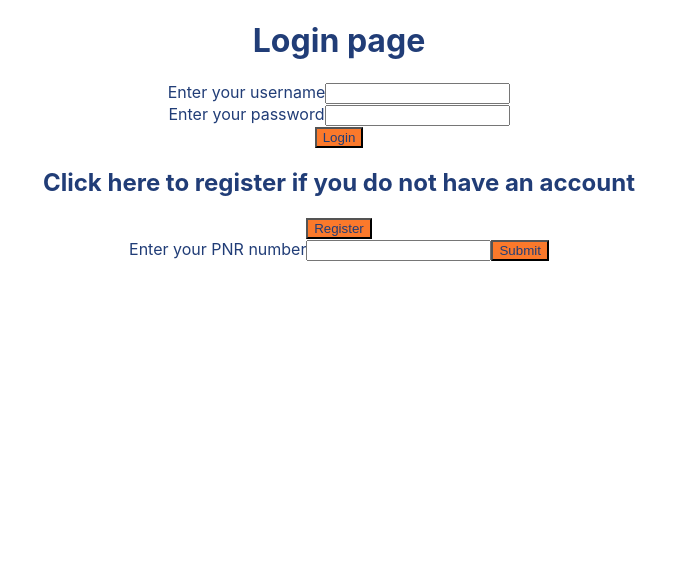
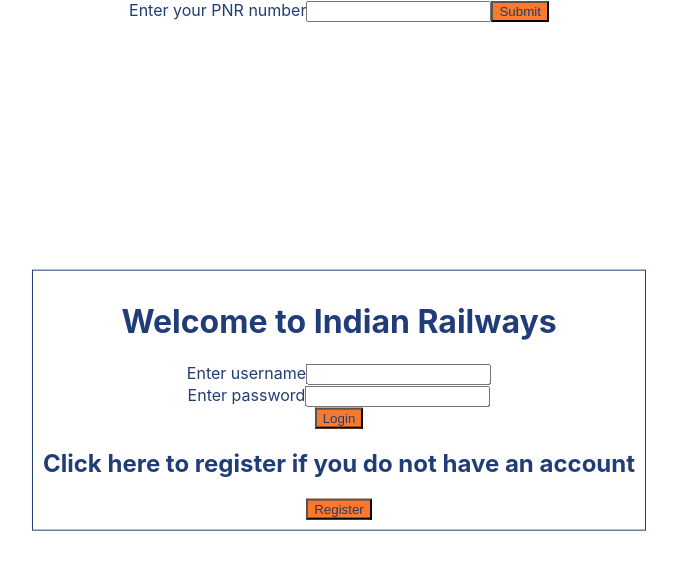
Before and after one commit to dangolfecho/cs353_railways, a React (Create React App) app in the folder client/: page / in a window 1280 px wide. Shown: the top 570 px of the page, without its empty margins (301-978 px from the left). Built offline with nearby package versions, Linux system fonts and the light colour scheme.

Commit message:
Added some css and fixed PNR

```diff
--- a/client/src/App.css
+++ b/client/src/App.css
@@ -57,3 +57,14 @@
 *{
   color: #213d77;
 }
+
+#login {
+  border: 1px solid #213d77;
+  height: fit-content;
+  width: fit-content;
+  position: absolute;
+  top: 50%;
+  left: 50%;
+  transform: translate(-50%, -50%);
+  padding: 10px;
+}
--- a/client/src/components/Login.js
+++ b/client/src/components/Login.js
@@ -38,13 +38,13 @@
         })
     }
     return (
-        <div>
-        <h1>Login page</h1>
+        <div id="login">
+        <h1>Welcome to Indian Railways</h1>
         <form>
-        <label htmlFor="username">Enter your username</label>
+        <label htmlFor="username">Enter username</label>
         <input id="username" name="username" type='text' onChange={handleUserChange}></input>
         <br/>
-        <label htmlFor="password">Enter your password</label>
+        <label htmlFor="password">Enter password</label>
         <input id="password" name="password" type='password' onChange={handlePasswordChange}></input>
         <br/>
         <button type="button" onClick={handleSubmit}>Login</button>
--- a/client/src/components/PNR.js
+++ b/client/src/components/PNR.js
@@ -1,23 +1,49 @@
-import React, { useState, useContext } from "react";
+import React, { useState } from "react";
 import { useNavigate } from "react-router-dom";
-import { PnrContext } from "./PnrContext.js";
+import axios from "axios";
 
 const Pnr = () => {
     const navigate = useNavigate();
 
     const [pnr, setPnr] = useState("");
-    const { setPnr: setPnrContext} = useContext(PnrContext);
+    const [ticketDetails, setTicketDetails] = useState(null);
+    const [loading, setLoading] = useState(false);
+    const [error, setError] = useState(null);
 
-    const handleClick = (event) => {
-        setPnrContext(pnr);
-        navigate("display");
+    const handleChange = (event) => {
+        setPnr(event.target.value);
+    };
+
+    const handleSubmit = async (event) => {
+        event.preventDefault();
+        setLoading(true);
+        try {
+            const response = await axios.get(`http://localhost:8000/pnr?id=${pnr}`);
+            setTicketDetails(response.data);
+        } catch (error) {
+            setError(error.message);
+        } finally {
+            setLoading(false);
+        }
     };
 
     return (
         <div>
-            <label for="pnr">Enter your PNR number</label>
-            <input id="pnr" name="pnr" type="text" onChange={setPnr}></input>
-            <button onClick={handleClick}>Submit</button>
+            <form onSubmit={handleSubmit}>
+                <label htmlFor="pnr">Enter your PNR number</label>
+                <input id="pnr" name="pnr" type="text" value={pnr} onChange={handleChange} />
+                <button type="submit">Submit</button>
+            </form>
+            {loading && <div>Loading...</div>}
+            {error && <div>Error: {error}</div>}
+            {ticketDetails && (
+                <div>
+                    <h2>Ticket Details</h2>
+                    <p>PNR: {ticketDetails[0]["ticket_id"]}</p>
+                    <p>From station: {ticketDetails[0]["from_station"]}</p>
+                    <p>To station: {ticketDetails[0]["to_station"]}</p>
+                </div>
+            )}
         </div>
     );
 };
```
Also changed, not shown: 1 other file (tests, documents, lock files or other folders).
